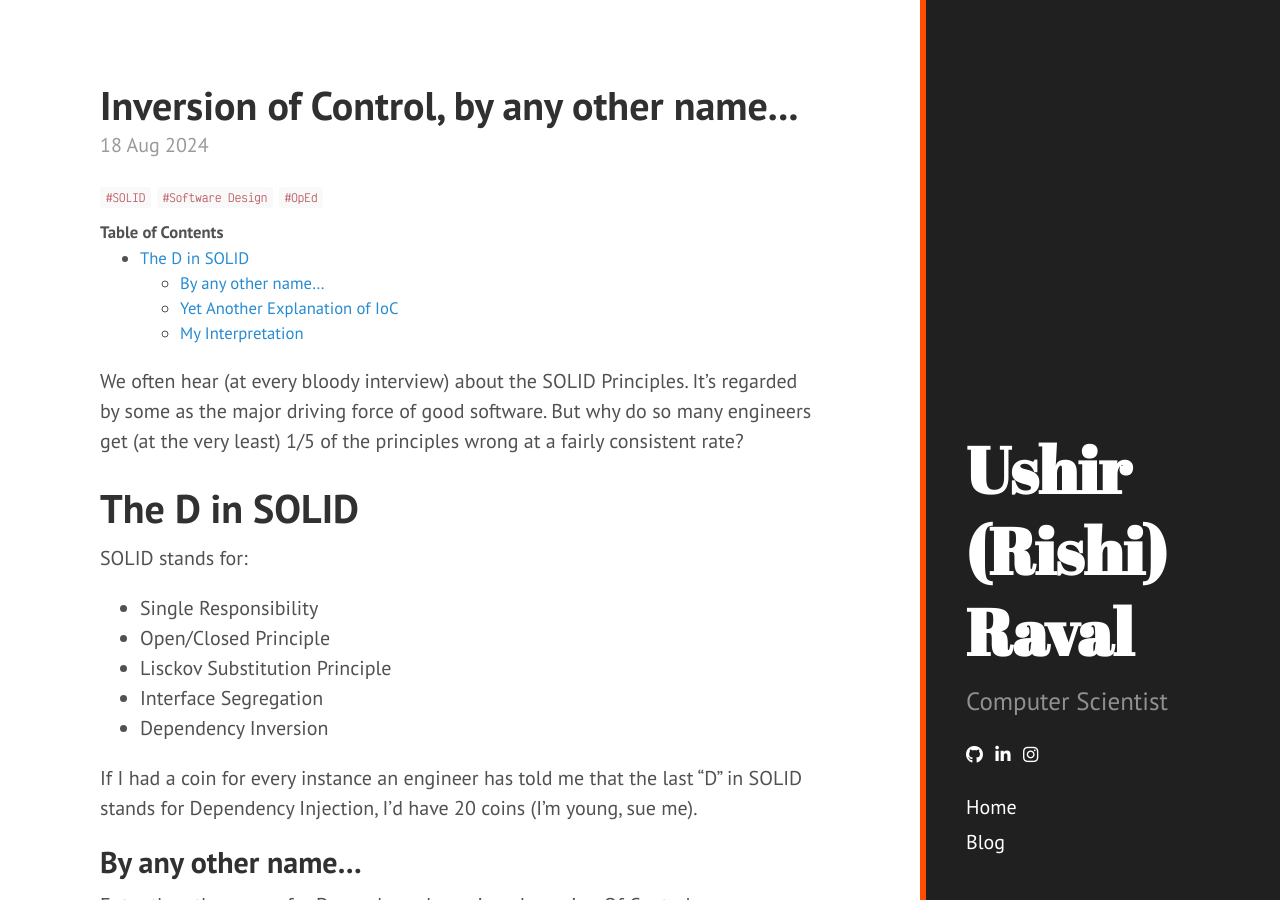
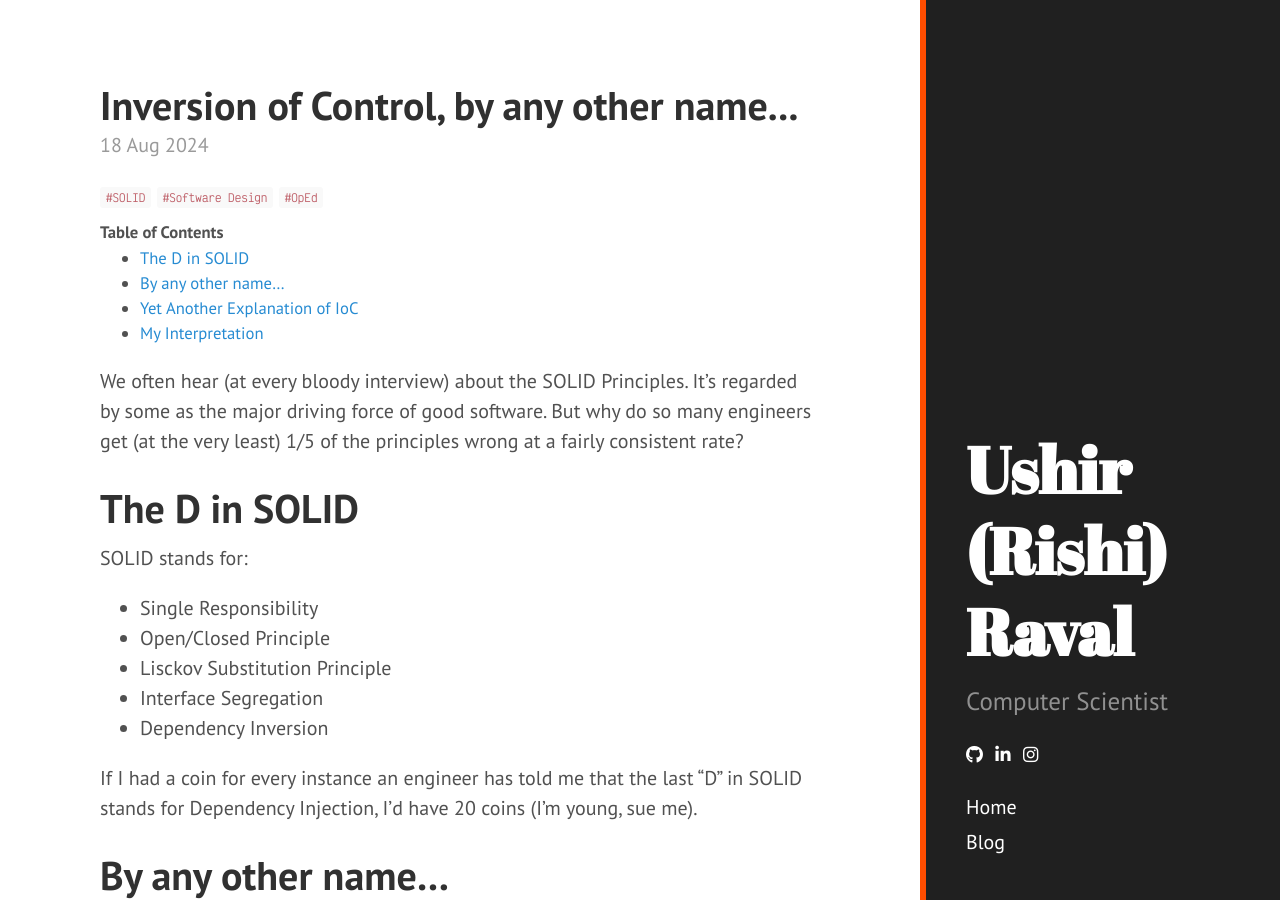
Before and after one commit to Ri-shi/Ri-shi.github.io, a Jekyll site: the page built from _posts/2024-08-18-inversion-of-control.md, in a window 1280 px wide and 900 px high. Built offline with Jekyll 4.4.1, drawn with Linux system fonts in a browser that asks for light colours; nearby versions of some CDN libraries; comment, search, counter and statistics services are not loaded.

```diff
--- a/_posts/2024-08-18-inversion-of-control.md
+++ b/_posts/2024-08-18-inversion-of-control.md
@@ -18,7 +18,7 @@ SOLID stands for:
 
 If I had a coin for every instance an engineer has told me that the last "D" in SOLID stands for Dependency Injection, I'd have 20 coins (I'm young, sue me).
 
-## By any other name...
+# By any other name...
 
 Enter the other name for Dependency Inversion...Inversion Of Control.
 
@@ -26,7 +26,7 @@ I lie here a bit. Rather than a synonymic term, Inversion of Control is to Depen
 
 Re-enter *Dependency Inversion*. This became a semi-concrete term for inverting control of dependencies. Since Dependency Management is where the IoC principle (arguable) is the most useful and tangible, the name has become popularized into a synonym for IoC (I suspect to complete the acronym 'SOLID', which I actually appreciate tbh. The word 'SOLII' sounds a bit flimsy imo).
 
-## Yet Another Explanation of IoC
+# Yet Another Explanation of IoC
 
 The net is ripe with much much much better explanations and definitions of IoC. Here is yet another one:
 
@@ -34,7 +34,7 @@ The net is ripe with much much much better explanations and definitions of IoC.
 
 Basically, to quote Jedi Master Fowler, its the "hollywood principle". "Don't call us, we'll call you".
 
-## My Interpretation
+# My Interpretation
 
 Where the term "Dependency Inversion" shines at a software implementation level, the term "Inversion of Control" shines at the "integration between software" level.
 
```
